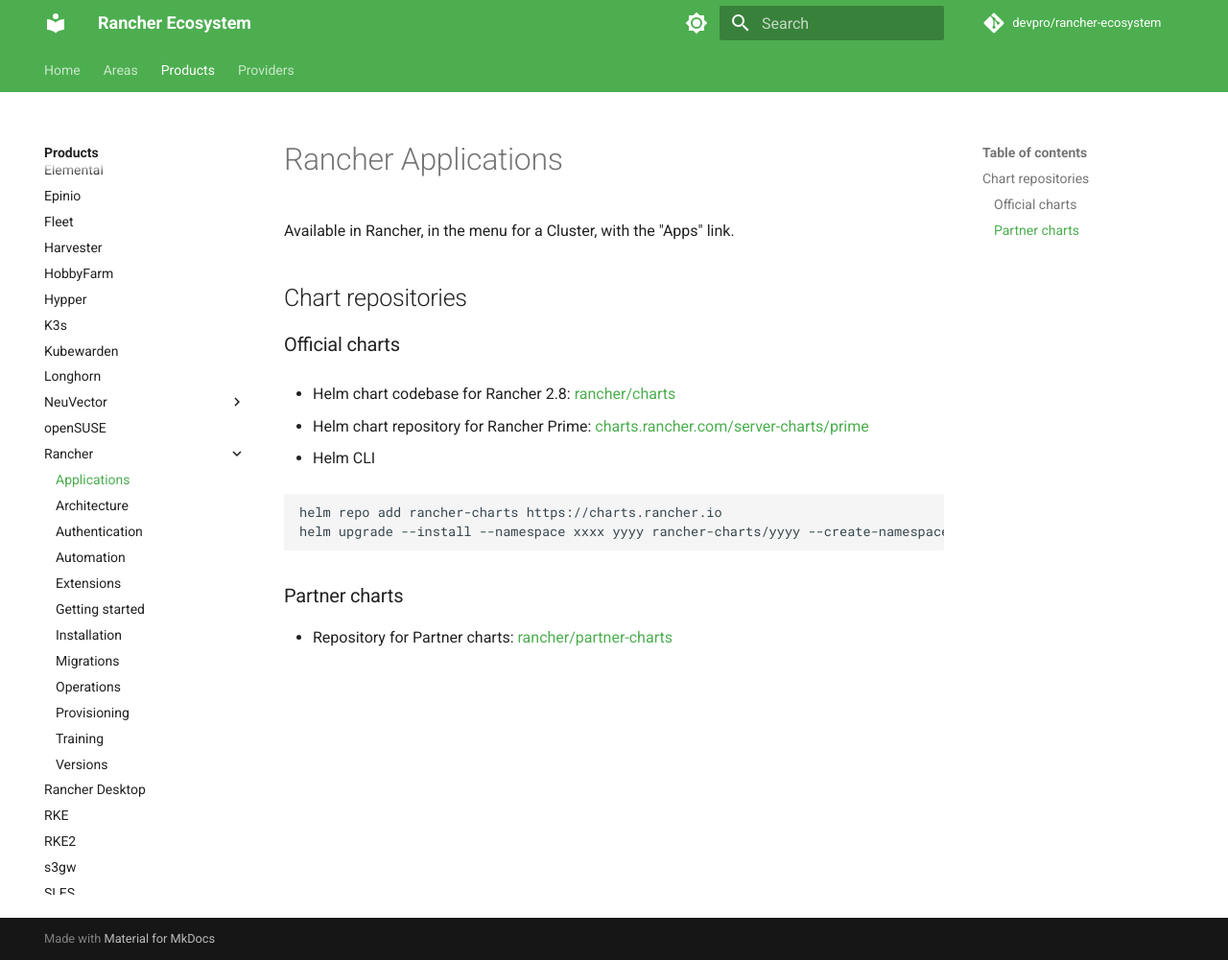
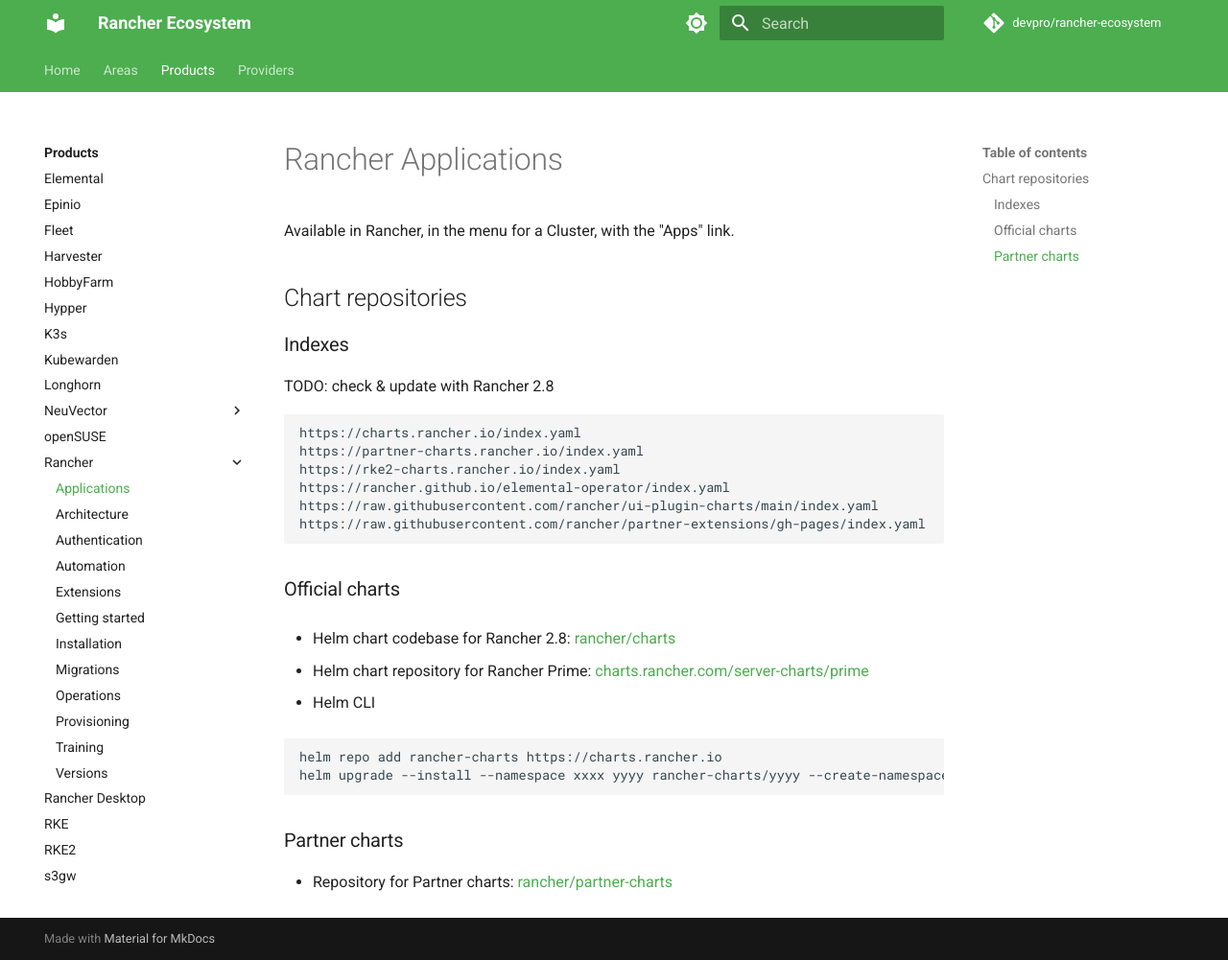
Before and after one commit to devpro/rancher-ecosystem, an MkDocs documentation site: the page built from docs/rancher/applications.md, in a window 1280 px wide and 1001 px high. Shown: the whole window at 96% size. Built offline with MkDocs 1.6.1 and Material for MkDocs 9.7.7, drawn with Linux system fonts in a browser that asks for light colours; comment, search, counter and statistics services are not loaded.

Commit message:
Update applications.md

````diff
--- a/docs/rancher/applications.md
+++ b/docs/rancher/applications.md
@@ -3,6 +3,19 @@
 Available in Rancher, in the menu for a Cluster, with the "Apps" link.
 
 ## Chart repositories
+
+### Indexes
+
+TODO: check & update with Rancher 2.8
+
+```txt
+https://charts.rancher.io/index.yaml
+https://partner-charts.rancher.io/index.yaml
+https://rke2-charts.rancher.io/index.yaml
+https://rancher.github.io/elemental-operator/index.yaml
+https://raw.githubusercontent.com/rancher/ui-plugin-charts/main/index.yaml
+https://raw.githubusercontent.com/rancher/partner-extensions/gh-pages/index.yaml
+```
 
 ### Official charts
 
````
